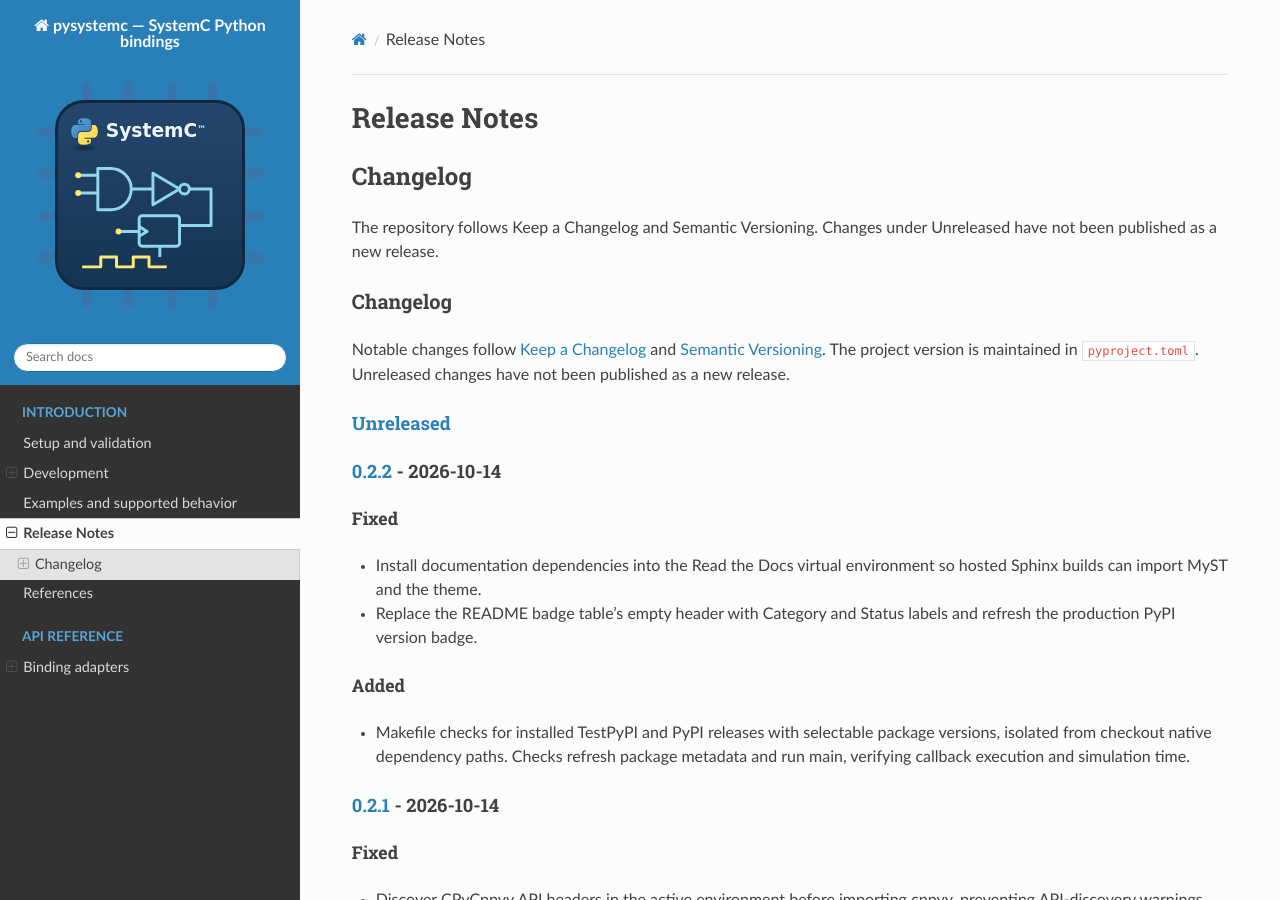
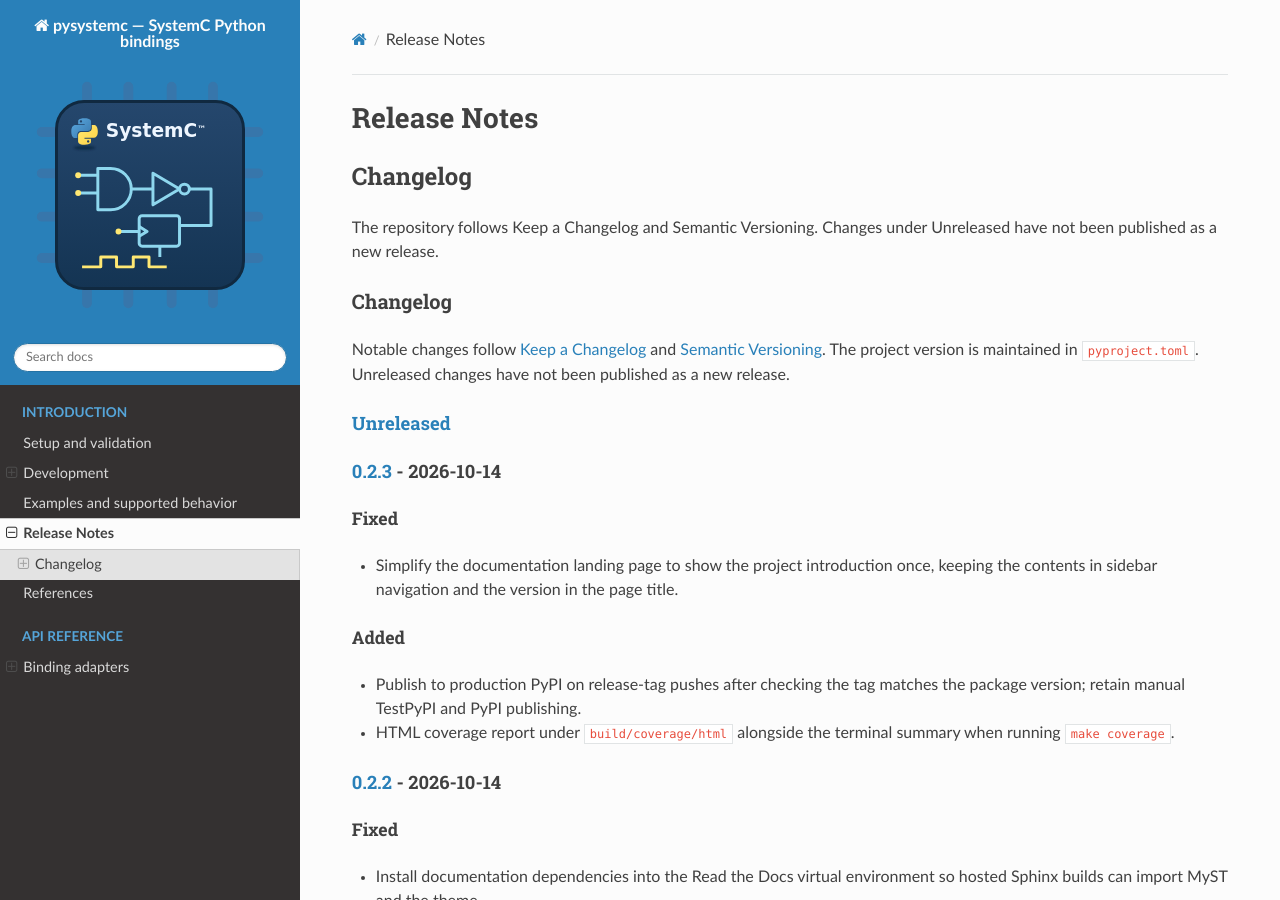
Before and after one commit to amal-khailtash/pysystemc, a Sphinx documentation site: the page built from docs/intro/release_notes.rst, in a window 1280 px wide and 900 px high. Built offline with Sphinx 7.4.7 and the Read the Docs theme 3.1.0, drawn with Linux system fonts in a browser that asks for light colours.

Commit message:
Release 0.2.3 with tag publishing and documentation improvements

```diff
--- a/CHANGELOG.md
+++ b/CHANGELOG.md
@@ -5,6 +5,22 @@ Notable changes follow [Keep a Changelog](https://keepachangelog.com/) and
 `pyproject.toml`. Unreleased changes have not been published as a new release.
 
 ## [Unreleased]
+
+## [0.2.3] - 2026-10-14
+
+### Fixed
+
+- Simplify the documentation landing page to show the project introduction once,
+  keeping the contents in sidebar navigation and the version in the page title.
+
+
+### Added
+
+- Publish to production PyPI on release-tag pushes after checking the tag matches
+  the package version; retain manual TestPyPI and PyPI publishing.
+
+- HTML coverage report under `build/coverage/html` alongside the terminal summary
+  when running `make coverage`.
 
 ## [0.2.2] - 2026-10-14
 
@@ -101,7 +117,8 @@ Notable changes follow [Keep a Changelog](https://keepachangelog.com/) and
   exceptions. The upstream reset port remains a failing draft.
 - Broad feature/example coverage and TLM support remain incomplete.
 
-[Unreleased]: https://github.com/amal-khailtash/pysystemc/compare/v0.2.2...HEAD
+[Unreleased]: https://github.com/amal-khailtash/pysystemc/compare/v0.2.3...HEAD
+[0.2.3]: https://github.com/amal-khailtash/pysystemc/compare/v0.2.2...v0.2.3
 [0.2.2]: https://github.com/amal-khailtash/pysystemc/compare/v0.2.1...v0.2.2
 [0.2.1]: https://github.com/amal-khailtash/pysystemc/compare/v0.2.0...v0.2.1
 [0.2.0]: https://github.com/amal-khailtash/pysystemc/compare/v0.1.0...v0.2.0
--- a/docs/intro/development.rst
+++ b/docs/intro/development.rst
@@ -41,6 +41,10 @@ Run the regression suite in independent native simulation processes::
    make coverage
    make docs
 
+The coverage target prints a terminal summary and writes an HTML report to
+``build/coverage/html/index.html``. Open that file in a browser to inspect
+coverage by module and line.
+
 Tests verify callbacks, lifecycle, sensitivity, integer wraparound and VCD
 transitions. Upstream fork/join, report and barrier ports are compared with native
 C++ examples. Coverage measures Python code, including subprocesses, not native
--- a/pyproject.toml
+++ b/pyproject.toml
@@ -1,6 +1,6 @@
 [project]
 name = "pysystemc"
-version = "0.2.2"
+version = "0.2.3"
 description = "SystemC Python Binding using cppyy"
 readme = "README.md"
 license = "MIT"
```
Also changed, not shown: docs/index.rst (+2 -7 lines), 4 other files.
